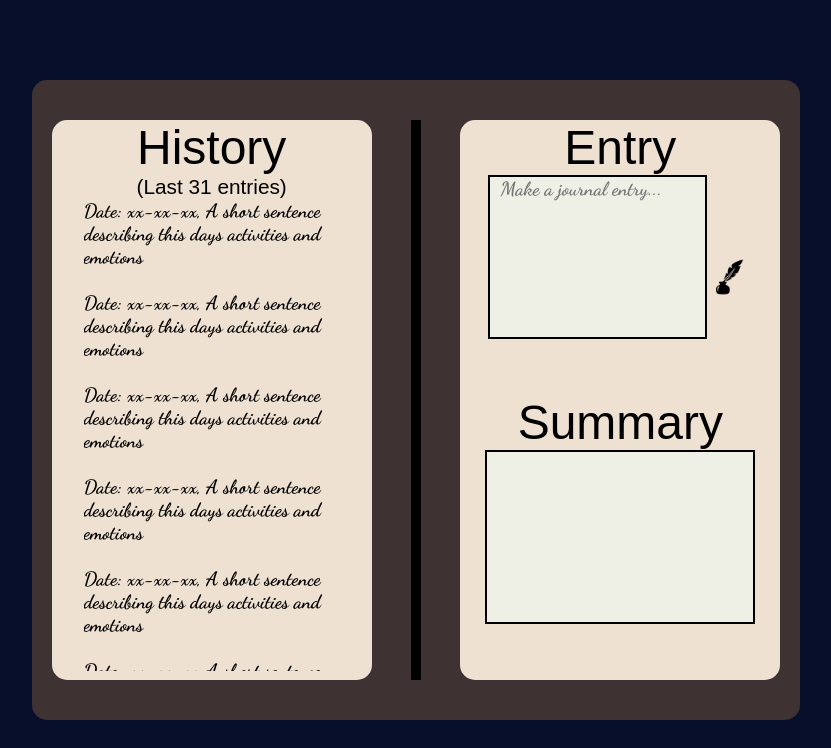
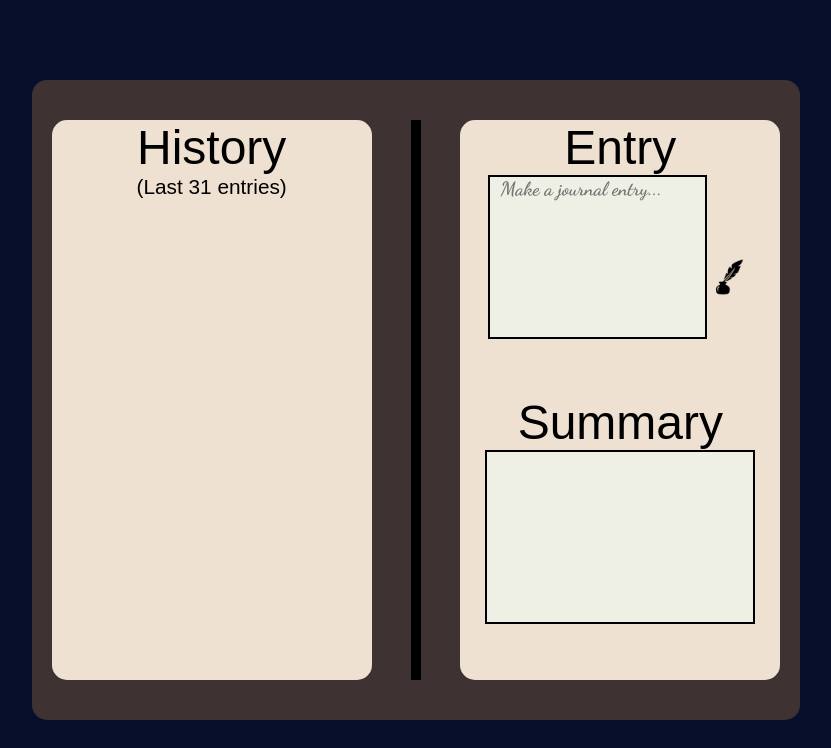
Before and after one commit to GianniMS/Diary-Chatbot, a plain HTML site: page client/index.html in a window 1280 px wide. Shown: the whole page, without its empty margins (224-1055 px from the left). Drawn offline with Linux system fonts and the light colour scheme; a web font is replaced by a local one.

Commit message:
added loop through history and display history in the right order on html through css column-reverse

```diff
--- a/client/index.html
+++ b/client/index.html
@@ -18,37 +18,7 @@
             <h1 class="journal-title">History</h1>
             <h2 class="journal-title-2">(Last 31 entries)</h2>
             <article class="journal-content">
-                <p>Date: xx-xx-xx, A short sentence describing this days activities and emotions</p><br>
-                <p>Date: xx-xx-xx, A short sentence describing this days activities and emotions</p><br>
-                <p>Date: xx-xx-xx, A short sentence describing this days activities and emotions</p><br>
-                <p>Date: xx-xx-xx, A short sentence describing this days activities and emotions</p><br>
-                <p>Date: xx-xx-xx, A short sentence describing this days activities and emotions</p><br>
-                <p>Date: xx-xx-xx, A short sentence describing this days activities and emotions</p><br>
-                <p>Date: xx-xx-xx, A short sentence describing this days activities and emotions</p><br>
-                <p>Date: xx-xx-xx, A short sentence describing this days activities and emotions</p><br>
-                <p>Date: xx-xx-xx, A short sentence describing this days activities and emotions</p><br>
-                <p>Date: xx-xx-xx, A short sentence describing this days activities and emotions</p><br>
-                <p>Date: xx-xx-xx, A short sentence describing this days activities and emotions</p><br>
-                <p>Date: xx-xx-xx, A short sentence describing this days activities and emotions</p><br>
-                <p>Date: xx-xx-xx, A short sentence describing this days activities and emotions</p><br>
-                <p>Date: xx-xx-xx, A short sentence describing this days activities and emotions</p><br>
-                <p>Date: xx-xx-xx, A short sentence describing this days activities and emotions</p><br>
-                <p>Date: xx-xx-xx, A short sentence describing this days activities and emotions</p><br>
-                <p>Date: xx-xx-xx, A short sentence describing this days activities and emotions</p><br>
-                <p>Date: xx-xx-xx, A short sentence describing this days activities and emotions</p><br>
-                <p>Date: xx-xx-xx, A short sentence describing this days activities and emotions</p><br>
-                <p>Date: xx-xx-xx, A short sentence describing this days activities and emotions</p><br>
-                <p>Date: xx-xx-xx, A short sentence describing this days activities and emotions</p><br>
-                <p>Date: xx-xx-xx, A short sentence describing this days activities and emotions</p><br>
-                <p>Date: xx-xx-xx, A short sentence describing this days activities and emotions</p><br>
-                <p>Date: xx-xx-xx, A short sentence describing this days activities and emotions</p><br>
-                <p>Date: xx-xx-xx, A short sentence describing this days activities and emotions</p><br>
-                <p>Date: xx-xx-xx, A short sentence describing this days activities and emotions</p><br>
-                <p>Date: xx-xx-xx, A short sentence describing this days activities and emotions</p><br>
-                <p>Date: xx-xx-xx, A short sentence describing this days activities and emotions</p><br>
-                <p>Date: xx-xx-xx, A short sentence describing this days activities and emotions</p><br>
-                <p>Date: xx-xx-xx, A short sentence describing this days activities and emotions</p><br>
-                <p>Date: xx-xx-xx, A short sentence describing this days activities and emotions</p><br>
+                <ul class="history-list"></ul>
             </article>
         </article>
         <span class="seam"></span>
--- a/client/script.js
+++ b/client/script.js
@@ -1,4 +1,24 @@
 let entryHistory = [];
+
+function historyDisplay() {
+    // Select the <ul> element inside the journal-content article
+    const ulElement = document.querySelector('.journal-content ul');
+
+    // Clear existing content in the <ul> element
+    ulElement.innerHTML = '';
+
+    // Loop through entryHistory and create a <li> element for each entry
+    entryHistory.forEach((entry, index) => {
+        const listItem = document.createElement('li');
+        listItem.textContent = entry;
+        ulElement.appendChild(listItem);
+
+        // Add a <br> element after each <li> except the last one
+        if (index < entryHistory.length - 1) {
+            ulElement.appendChild(document.createElement('br'));
+        }
+    });
+}
 
 // Function to handle form submission
 async function handleSubmit(event) {
@@ -37,7 +57,7 @@ async function handleSubmit(event) {
         if (entryHistory.length > 31) {
             entryHistory.shift(); // Remove the oldest entry if the history exceeds the limit
         }
-        console.log(entryHistory);
+        historyDisplay(); // Call historyDisplay to update the displayed history
 
     } catch (error) {
         console.error("Error fetching response:", error);
--- a/client/style.css
+++ b/client/style.css
@@ -79,6 +79,11 @@
     width: 20vw;
     height: 59vh;
     font-size: 1.2rem;
+}
+
+.history-list {
+    display: flex;
+    flex-direction: column-reverse;
 }
 
 /* Hide the scrollbar track */
```
Also changed, not shown: server/server.js (+0 -12 lines).
